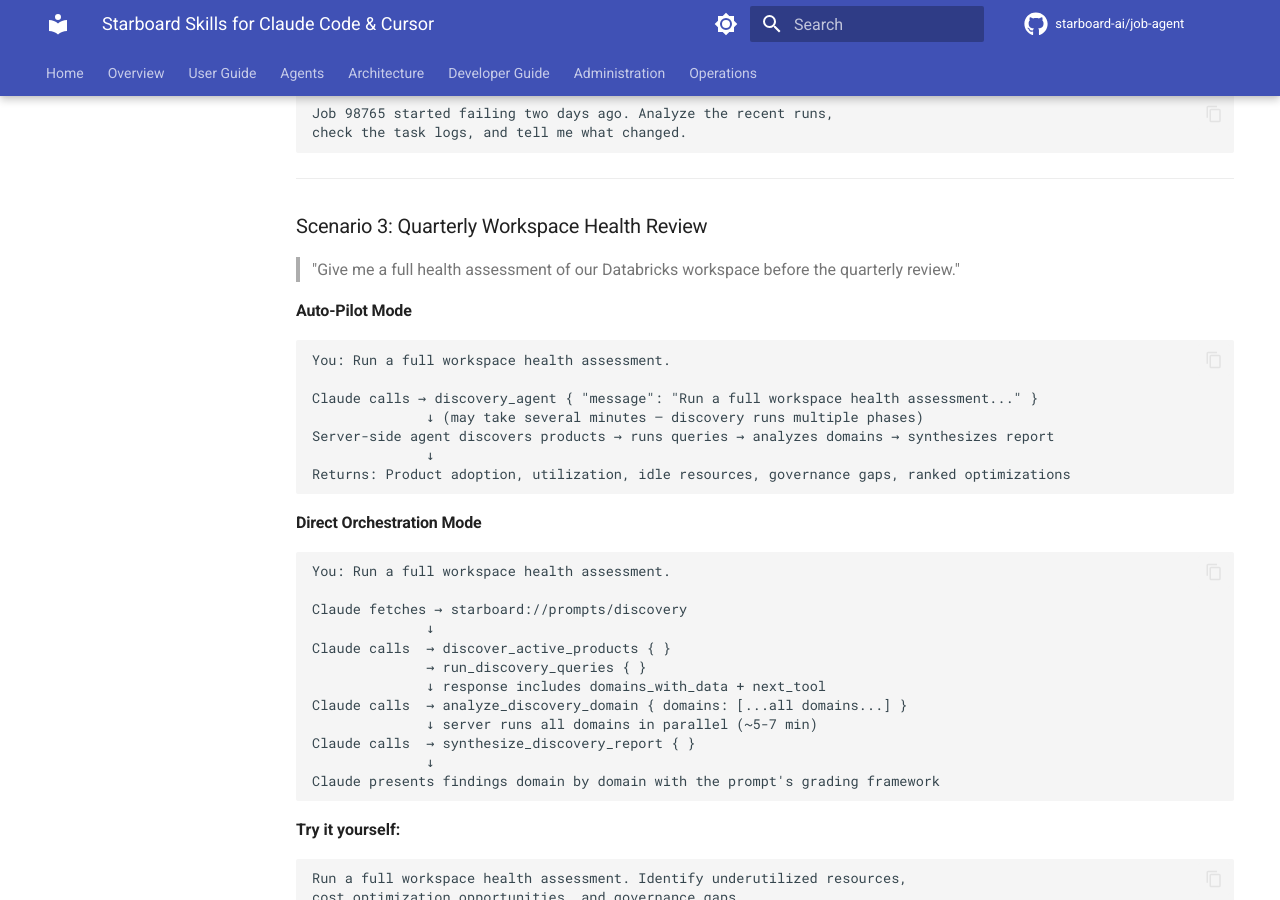
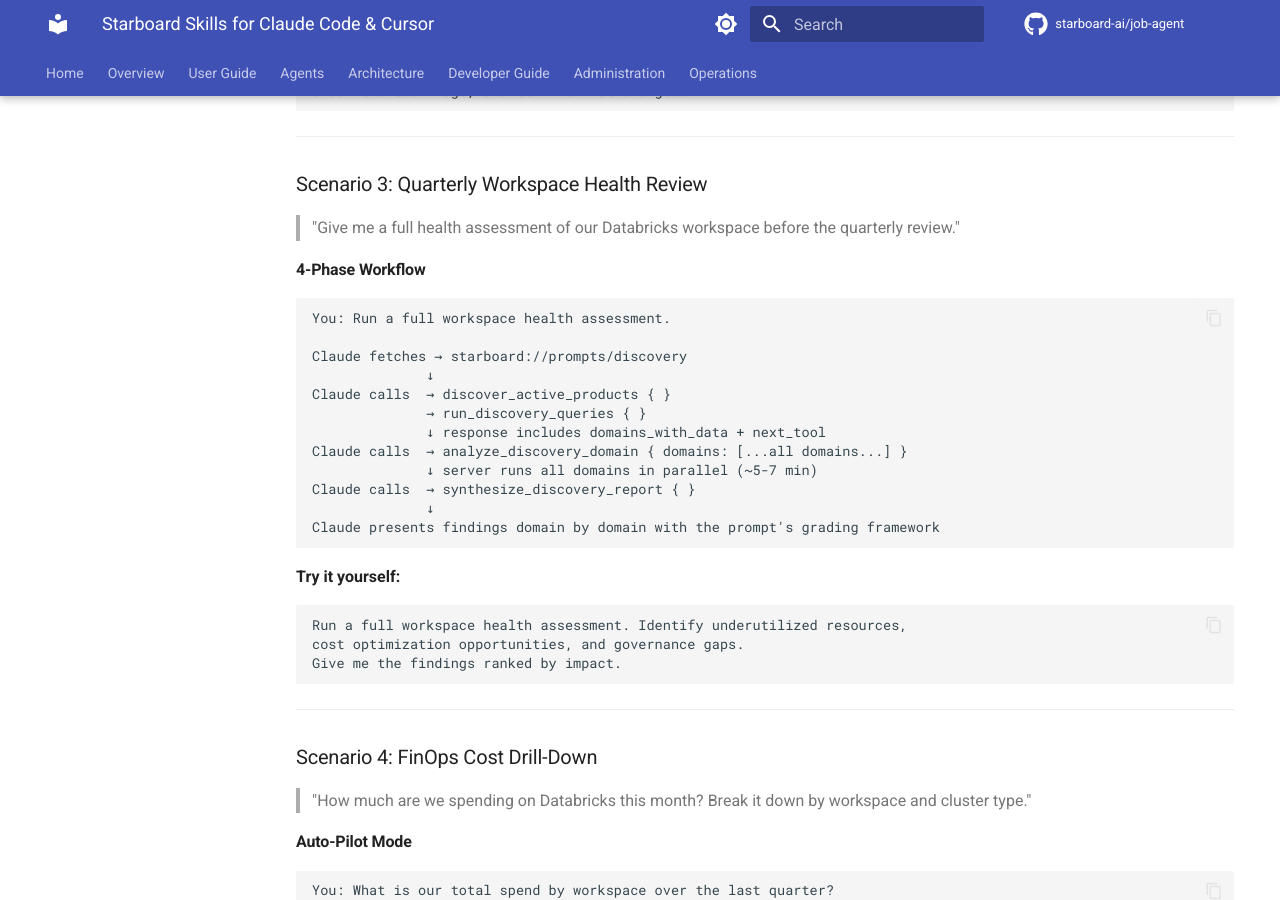
Before and after one commit to bluewatersql/starboard, an MkDocs documentation site: the page built from docs/SKILLS.md, in a window 1280 px wide and 900 px high, scrolled down 17769 px. Built offline with MkDocs 1.6.1 and Material for MkDocs 9.7.7, drawn with Linux system fonts in a browser that asks for light colours; comment, search, counter and statistics services are not loaded; some of the changed text lies outside the part shown.

Commit message:
docs: update agent tools and discovery workflow documentation
- Revised the documentation in `CLAUDE_CODE_INTEGRATION.md` and `SKILLS.md` to reflect the removal of the `discovery_agent` and the introduction of a granular 4-phase discovery workflow.
- Clarified the usage of new tools and emphasized the transition from a monolithic agent to a more modular approach for workspace health assessments.
- Updated references to ensure consistency across documentation, enhancing user understanding of the current tools and their functionalities.

These changes improve the clarity and accuracy of the documentation, ensuring users are informed about the latest workflows and tools available for discovery analysis.

````diff
--- a/docs/SKILLS.md
+++ b/docs/SKILLS.md
@@ -594,11 +594,9 @@ Troubleshoots Databricks issues with cross-domain error detection, log analysis,
 
 **Triggers:** workspace health, discovery, assessment, audit, overview, inventory, what's running
 
-Runs comprehensive workspace health assessment and product usage discovery.
+Runs comprehensive workspace health assessment and product usage discovery using the 4-phase workflow.
 
-**Agent tool:** `discovery_agent` — full workspace assessment
-
-**Individual tools:**
+**Tools:**
 
 | Tool | Purpose |
 |------|---------|
@@ -730,19 +728,7 @@ check the task logs, and tell me what changed.
 
 > "Give me a full health assessment of our Databricks workspace before the quarterly review."
 
-#### Auto-Pilot Mode
-
-```
-You: Run a full workspace health assessment.
-
-Claude calls → discovery_agent { "message": "Run a full workspace health assessment..." }
-              ↓ (may take several minutes — discovery runs multiple phases)
-Server-side agent discovers products → runs queries → analyzes domains → synthesizes report
-              ↓
-Returns: Product adoption, utilization, idle resources, governance gaps, ranked optimizations
-```
-
-#### Direct Orchestration Mode
+#### 4-Phase Workflow
 
 ```
 You: Run a full workspace health assessment.
@@ -1267,15 +1253,7 @@ If you still hit timeouts, increase the server-level default:
 }
 ```
 
-Or pass a per-call override:
-
-```
-Call MCP tool: discovery_agent
-Arguments: {
-  "message": "Run full workspace discovery",
-  "config_overrides": { "agent_timeout": 1200 }
-}
-```
+Or set `MCP_TOOL_TIMEOUT` to at least `600000` (10 min) in your IDE settings to avoid timeouts during the `analyze_discovery_domain` phase.
 
 ### Discovery tools not appearing
 
````
Also changed, not shown: docs/CLAUDE_CODE_INTEGRATION.md (+9 -8 lines), skills/starboard/starboard-analyze/SKILL.md (+2 -3 lines), skills/starboard/starboard-discovery/SKILL.md (+15 -29 lines), skills/starboard/starboard-workspace/SKILL.md (+2 -2 lines), 6 other files.
